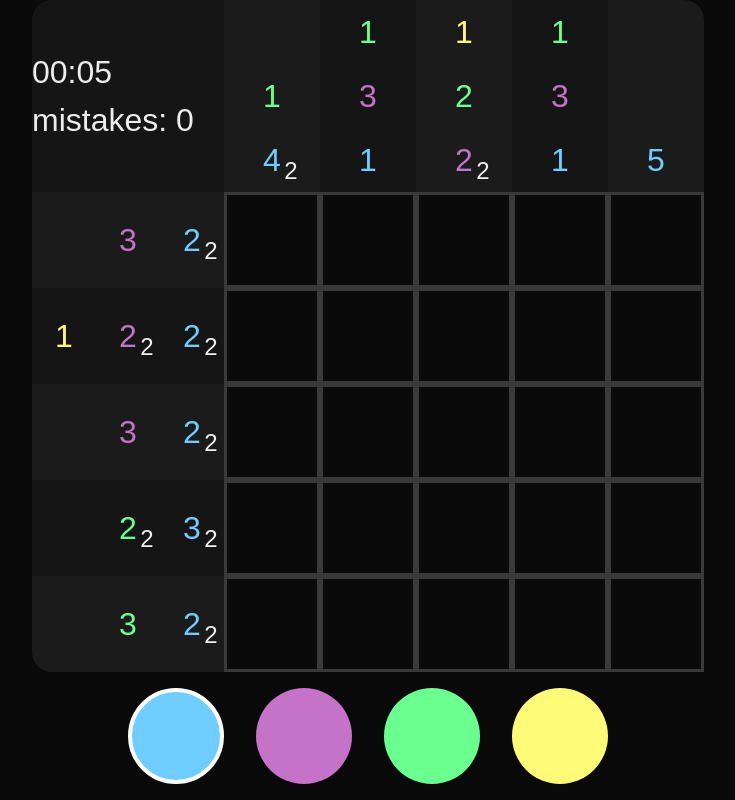
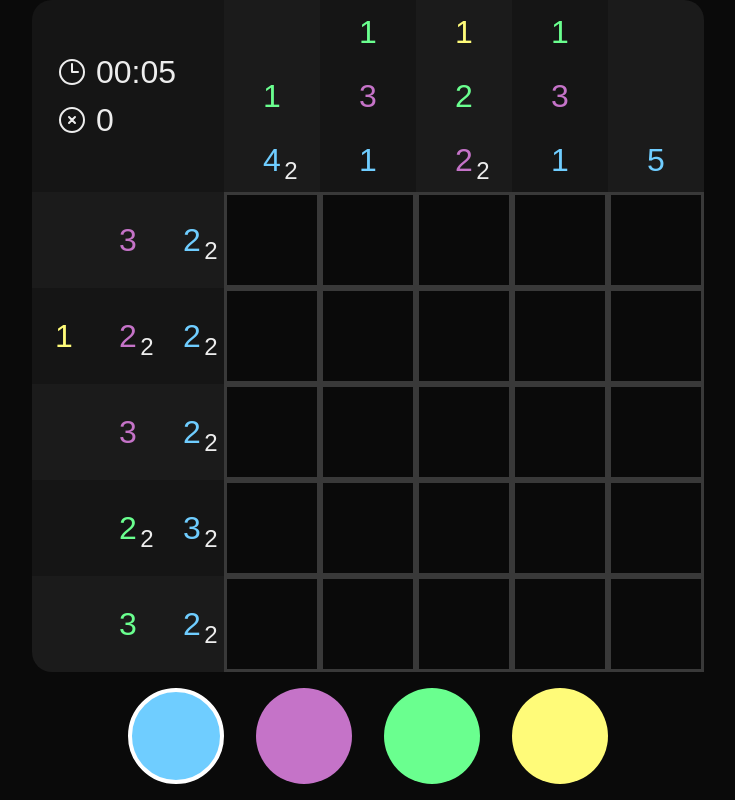
Before and after one commit to piksalchaos/pixipaint, a Next.js app: page / in a window 1280 px wide. Shown: the whole page, without its empty margins (272-1007 px from the left). Built offline with nearby package versions, Linux system fonts and the light colour scheme.

Commit message:
formatted display

```diff
--- a/app/ui/grid.module.css
+++ b/app/ui/grid.module.css
@@ -10,8 +10,20 @@
   grid-area: infoDisplay;
   font-size: 2rem;
   align-content: center;
+  padding: 1.5rem;
   background-color: var(--highlight-low);
   border-top-left-radius: var(--game-border-radius);
+}
+
+.iconParagraph {
+  display: flex;
+  align-items: center;
+  gap: 0.5rem;
+}
+
+.icon {
+  width: 32px;
+  height: 32px;
 }
 
 .tiles {
--- a/app/ui/grid.tsx
+++ b/app/ui/grid.tsx
@@ -42,8 +42,41 @@ export function Grid({
   return (
     <div className={styles.grid}>
       <div className={styles.infoDisplay}>
-        <p>{formatTime(elapsedSeconds)}</p>
-        <p>mistakes: {mistakeCount} </p>
+        <div className={styles.iconParagraph}>
+          <svg
+            xmlns="http://www.w3.org/2000/svg"
+            fill="none"
+            viewBox="0 0 24 24"
+            stroke-width="1.5"
+            stroke="currentColor"
+            className={styles.icon}
+          >
+            <path
+              stroke-linecap="round"
+              stroke-linejoin="round"
+              d="M12 6v6h4.5m4.5 0a9 9 0 1 1-18 0 9 9 0 0 1 18 0Z"
+            />
+          </svg>
+          <p>{formatTime(elapsedSeconds)}</p>
+        </div>
+        <div className={styles.iconParagraph}>
+          <svg
+            xmlns="http://www.w3.org/2000/svg"
+            fill="none"
+            viewBox="0 0 24 24"
+            stroke-width="1.5"
+            stroke="currentColor"
+            className={styles.icon}
+          >
+            <path
+              stroke-linecap="round"
+              stroke-linejoin="round"
+              d="m9.75 9.75 4.5 4.5m0-4.5-4.5 4.5M21 12a9 9 0 1 1-18 0 9 9 0 0 1 18 0Z"
+            />
+          </svg>
+
+          <p>{mistakeCount}</p>
+        </div>
       </div>
       <ColumnMarkers width={width} height={height} grid={grid} />
       <RowMarkers width={width} height={height} grid={grid} />
--- a/app/ui/markers.tsx
+++ b/app/ui/markers.tsx
@@ -26,7 +26,7 @@ export function ColumnMarkers({
             className={styles.columnMarker}
             style={{
               borderTopRightRadius:
-                column === width - 1 ? "var(--game-border-radius" : 0,
+                column === width - 1 ? "var(--game-border-radius)" : 0,
               backgroundColor:
                 column % 2 == 0
                   ? "var(--highlight-med)"
```
